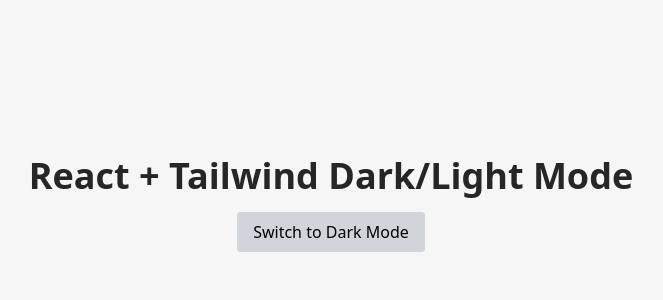
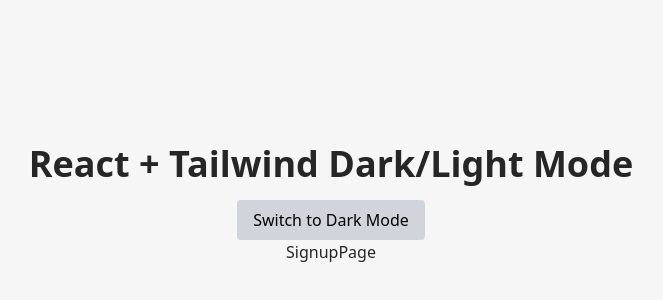
Before and after one commit to Ssharma0355/react-tech-social-media, a React (Create React App) app: page / in a window 1280 px wide. Shown: the part 196-496 px from the top of the page, without its empty margins (309-972 px from the left). Built offline with nearby package versions, Linux system fonts and the light colour scheme.

Commit message:
added signup page

```diff
--- a/src/App.js
+++ b/src/App.js
@@ -1,5 +1,6 @@
 import React, { useState, useEffect } from "react";
-import ThemeToggle from "./Widgets/ThemeToggle";
+import SignupPage from "./pages/SignupPage";
+import ThemeToggle from "./widgets/ThemeToggle";
 
 function App() {
   const [darkMode, setDarkMode] = useState(false);
@@ -16,6 +17,7 @@
 
         {/* Toggle button */}
         <ThemeToggle darkMode={darkMode} setDarkMode={setDarkMode} />
+        <SignupPage />
       </div>
     </div>
   );
--- /dev/null
+++ b/src/pages/SignupPage.js
@@ -0,0 +1,12 @@
+import React from 'react'
+
+const SignupPage = () => {
+  return (
+    <div>
+        SignupPage
+
+    </div>
+  )
+}
+
+export default SignupPage
```
Also changed, not shown: src/Widgets/ThemeToggle.js (+8 -8 lines), src/logo.svg (deleted).
